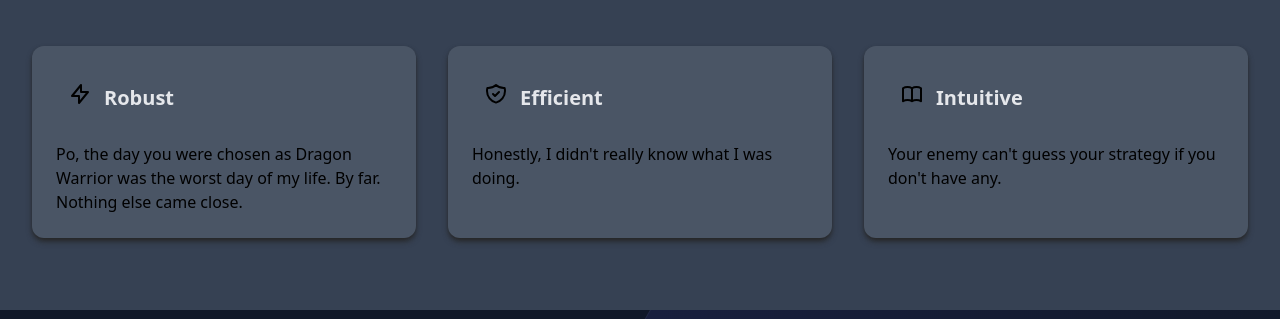
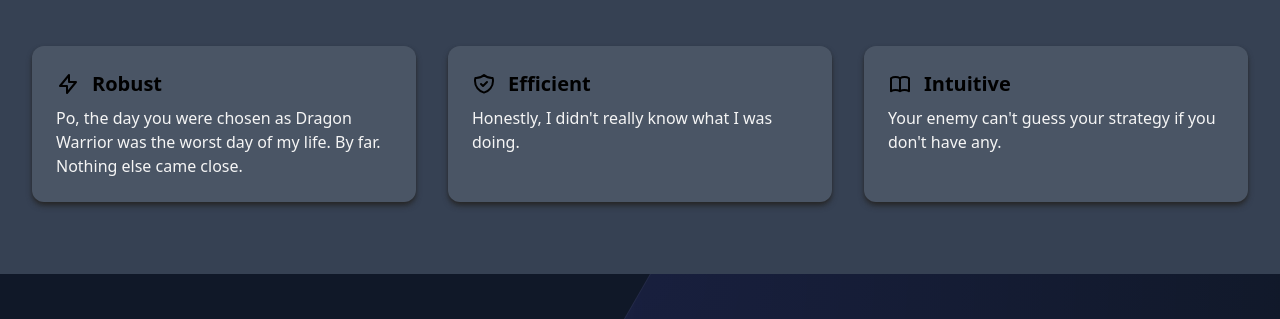
Before and after one commit to TakiMoysha/takimoysha.github.io, an Astro site: page /blank in a window 1280 px wide. Shown: the part 447-766 px from the top of the page. Built offline with nearby package versions, Linux system fonts and the light colour scheme; Astro itself is replaced by a stand-in of ours.

Commit message:
udpated styles and cards

```diff
--- a/src/assets/styles/global.css
+++ b/src/assets/styles/global.css
@@ -32,6 +32,7 @@
   --color-sunset-orange-500: #ff6f61;
   --color-sunset-orange-900: #c94c43;
 
+  --color-brand: var(--color-emerald-500);
   --color-primary: #fee2e2,
   --color-secondary: #9f1239,
   --color-accent: #431407,
--- a/src/components/samples/CardInfo.astro
+++ b/src/components/samples/CardInfo.astro
@@ -8,21 +8,12 @@ const { title, description, icon } = Astro.props;
 ---
 
 <div class="rounded-xl p-6 m-2 shadow-md hover:shadow-lg transition bg-gray-600 shadow-neutral-800">
-  <div class="flex items-center">
-    <div class="w-12 h-12 rounded-full flex items-center justify-center mb-6">
-      <div set:html={icon}></div>
-    </div>
-    <h4 class="text-xl font-semibold text-gray-200 mb-4">{ title }</h4>
+  <div class="flex intems-start gap-x-3 mb-2">
+    <span class="flex items-center">
+      <div class="flex-none w-6 h-[1hl] text-accent" set:html={icon}></div>
+    </span>
+    <h4 class="text-xl font-semibold">{ title }</h4>
   </div>
-  <p class="">{ description }</p>
+
+  <p class="text-neutral-100">{ description }</p>
 </div>
-
-<!-- <div class="@container"> -->
-<!--   <div class="@sm:flex @md:gap-6"> -->
-<!--     <img class="@sm:w-1/3" /> -->
-<!--     <div class="@sm:flex-1"> -->
-<!--       <h3 class="@md:text-xl">Title</h3> -->
-<!--       <p class="@sm:line-clamp-none">Content</p> -->
-<!--     </div> -->
-<!--   </div> -->
-<!-- </div> -->
```
